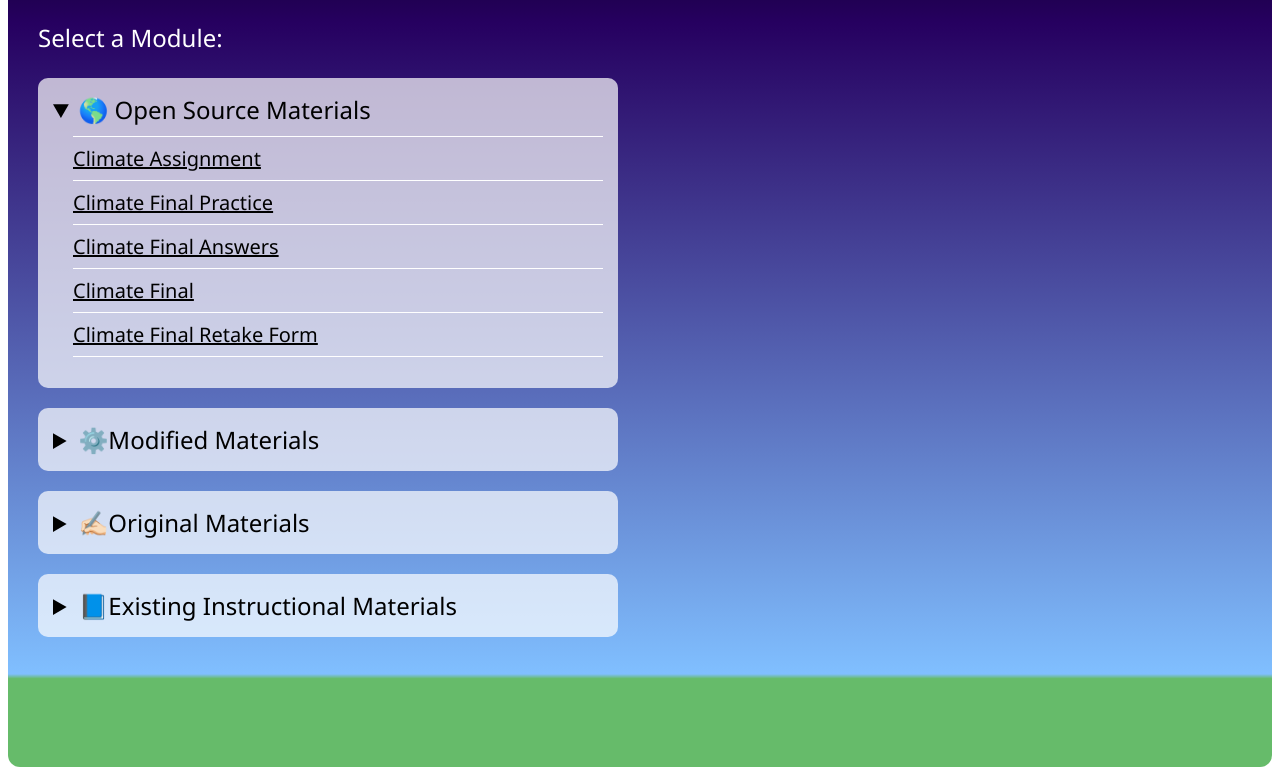
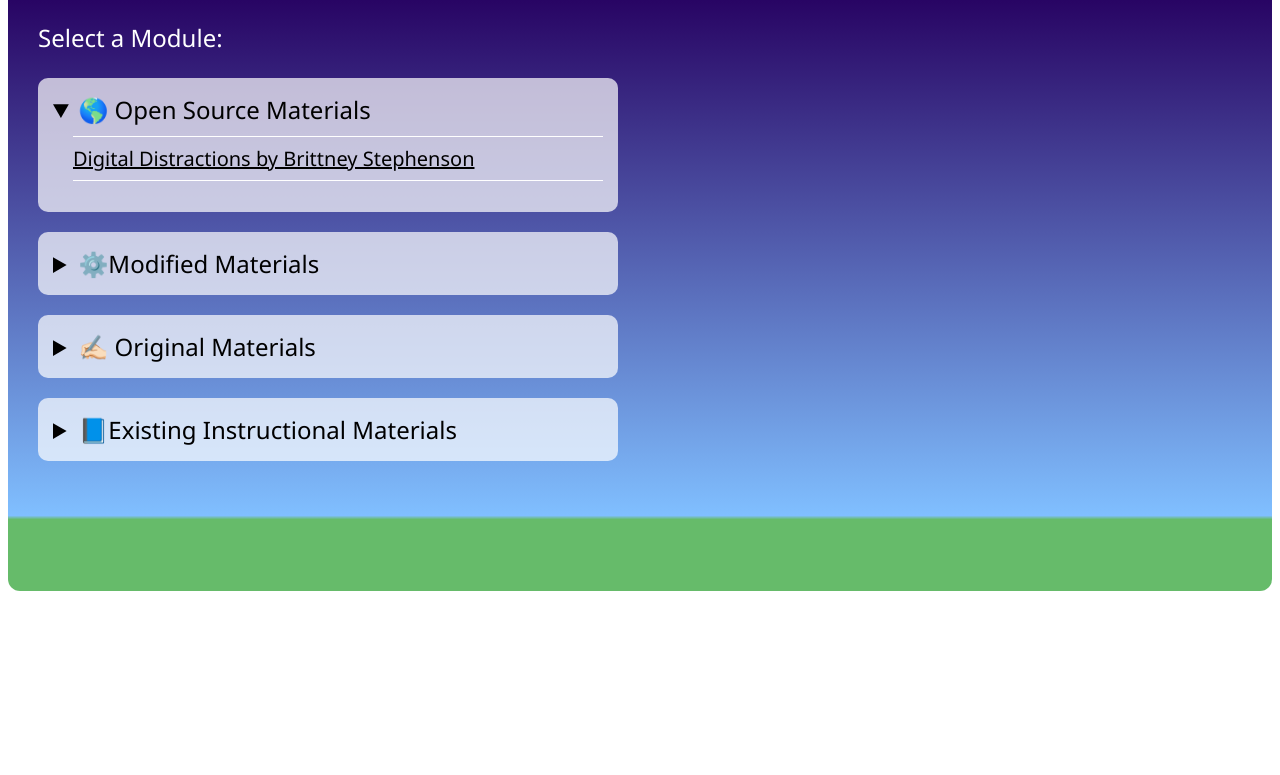
Before and after one commit to rileylamont/Riley-L.-Peterson---Instructional-Design-Project, a plain HTML site: page index.html in a window 1280 px wide. Both pictures are taken after a click on the heading "🌎 Open Source Materials". Shown: the part 171-946 px from the top of the page. After the commit the page ends 800 px from the top, so only its background shows below. Drawn offline with Linux system fonts and the light colour scheme.

Commit message:
Update index.html

```diff
--- a/index.html
+++ b/index.html
@@ -15,33 +15,10 @@
             <li
                 style="font-size: 20px; border-top: 1px solid #ffffff; border-bottom: 1px solid #ffffff; padding-top: 8px; margin-top: 8px; padding-bottom: 8px; margin-bottom: 8px; list-style-type: none;">
                 <a style="color: #000000;"
-                    href="https://jsd.instructure.com/courses/217461/assignments/7194734?module_item_id=10393580"
-                    target="_blank" rel="noopener">Climate Assignment</a>
+                    href="https://www.slideshare.net/slideshow/film315-presentation-8047600/8047600" target="_blank"
+                    rel="noopener">Digital Distractions by Brittney Stephenson</a>
             </li>
-            <li
-                style="font-size: 20px; border-bottom: 1px solid #ffffff; padding-bottom: 8px; margin-bottom: 8px; list-style-type: none;">
-                <a style="color: #000000;"
-                    href="https://jsd.instructure.com/courses/217461/quizzes/1663872?module_item_id=10394618"
-                    target="_blank" rel="noopener">Climate Final Practice</a>
-            </li>
-            <li
-                style="font-size: 20px; border-bottom: 1px solid #ffffff; padding-bottom: 8px; margin-bottom: 8px; list-style-type: none;">
-                <a style="color: #000000;"
-                    href="https://docs.google.com/document/d/1C6jjnPaddwlXWQTZEnkPgPLiKryzJMMrzVLY9_pIu30/edit?usp=sharing">Climate
-                    Final Answers</a>
-            </li>
-            <li
-                style="font-size: 20px; border-bottom: 1px solid #ffffff; padding-bottom: 8px; margin-bottom: 8px; list-style-type: none;">
-                <a style="color: #000000;"
-                    href="https://jsd.instructure.com/courses/217461/quizzes/1665910?module_item_id=10425101"
-                    target="_blank" rel="noopener">Climate Final</a>
-            </li>
-            <li
-                style="font-size: 20px; border-bottom: 1px solid #ffffff; padding-bottom: 8px; margin-bottom: 8px; list-style-type: none;">
-                <a style="color: #000000;"
-                    href="https://docs.google.com/document/d/1h-j52li-nZoPQOWxkn0_iYzDWrN8S6yjzFOifnPA6MM/edit?usp=sharing"
-                    target="_blank" rel="noopener">Climate Final Retake Form</a>
-            </li>
+
         </ul>
     </details>
     <details
@@ -51,10 +28,9 @@
     </details>
     <details
         style="background: rgba(255, 255, 255, .7); color: #000000; padding: 15px; border-radius: 10px; margin-top: 20px; width: 550px;">
-        <summary style="font-size: 24px; cursor: pointer;">✍🏻Original Materials</summary>
+        <summary style="font-size: 24px; cursor: pointer;">✍🏻 Original Materials</summary>
         <ul style="padding-left: 20px; margin-top: 10px; color: #000000;">
     </details>
-
     <details
         style="background: rgba(255, 255, 255, 0.7); color: #000000; padding: 15px; border-radius: 10px; margin-top: 20px; margin-bottom: 100px; width: 550px;">
         <summary style="font-size: 24px; cursor: pointer;">📘Existing Instructional Materials </summary>
```
